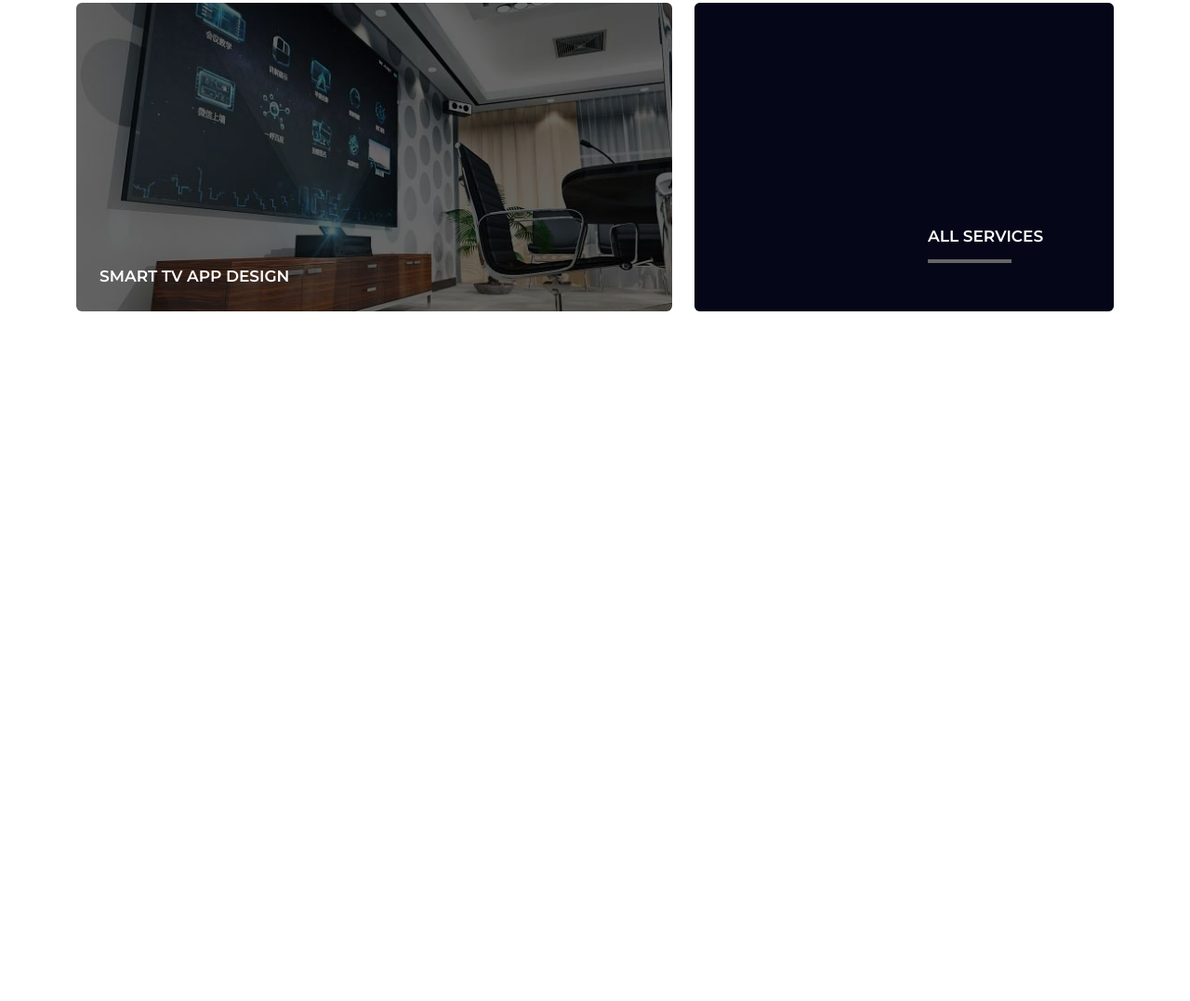
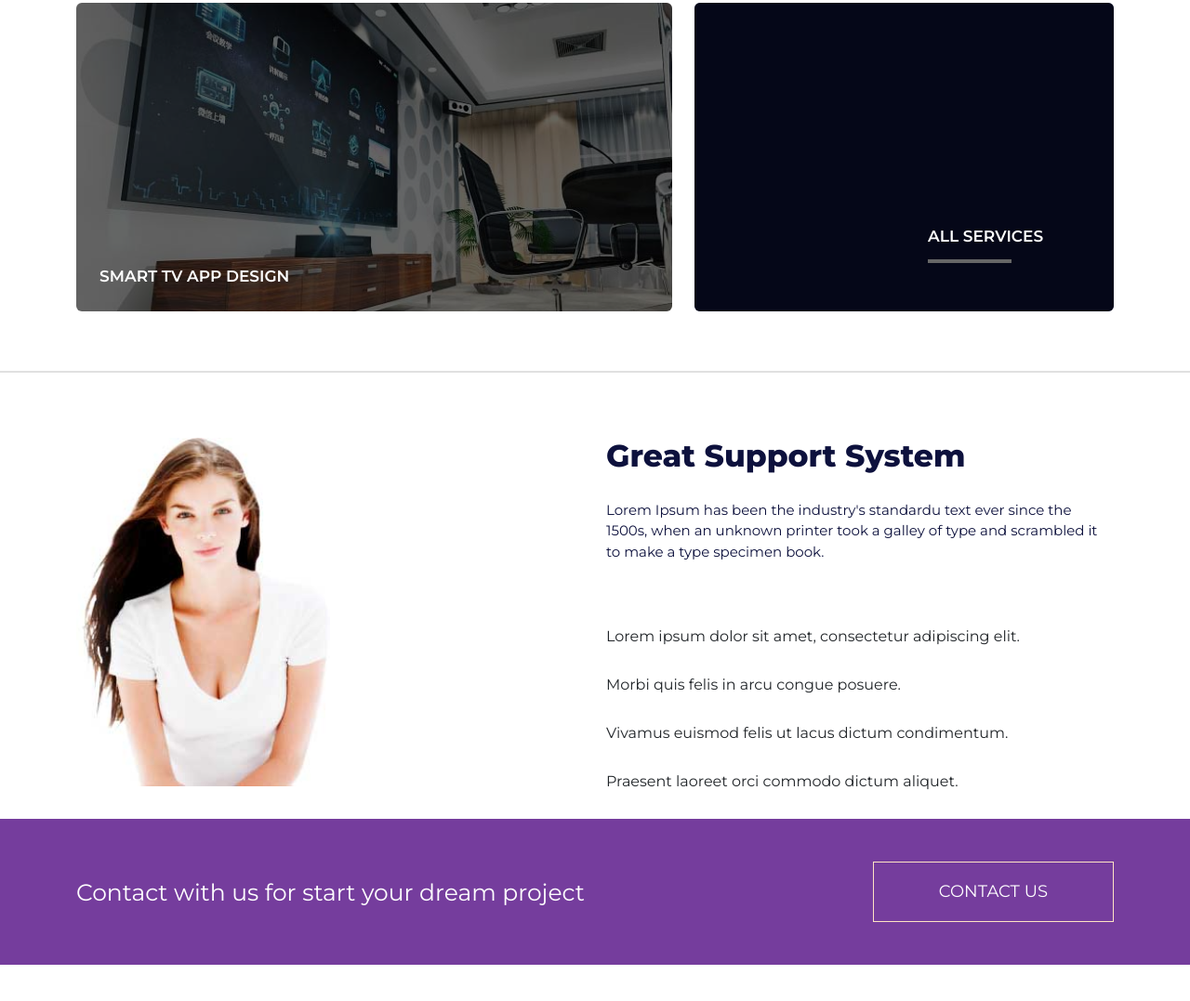
Before and after one commit to Nabab-Sharif/project-7-Agency, a plain HTML site: page index.html in a window 1280 px wide. Shown: the part 2507-3584 px from the top of the page at 93% size. Before the commit the page ends 2906 px from the top, so only its background shows below. Drawn offline with Linux system fonts and the light colour scheme; a web font is replaced by a local one.

Commit message:
done support section

```diff
--- a/css/style.css
+++ b/css/style.css
@@ -438,3 +438,80 @@ nav .navbar-nav .nav-item .active {
 }
 
 /* service section end here */
+
+
+
+/* support section start here */
+#support_part {
+  padding: 70px 0;
+  border-top: 2px solid #e0e0e0;
+}
+
+#support_part .image img {
+  width: 50%;
+}
+
+
+
+
+#support_part .text h4 {
+  color: #0d113d;
+  font-size: 33px;
+  font-weight: 800;
+}
+
+#support_part .text p {
+  color: #0d113d;
+  font-size: 15px;
+  font-weight: 400;
+  margin-top: 27px;
+  width: 532px;
+}
+
+
+#support_part .text ul {
+  margin-top: 68px;
+}
+
+#support_part .text ul li {
+  margin-bottom: 28px;
+}
+
+
+#support_part .contact_part {
+  padding: 46px 0;
+  background: #753d9d;
+}
+
+
+#support_part .contact_part .container {
+  display: flex;
+  justify-content: space-between;
+  align-items: center;
+}
+
+
+#support_part .contact_part h3 {
+  color: #ffffff;
+  font-size: 25px;
+  font-weight: 400;
+}
+
+
+#support_part .contact_part a {
+  color: #ffffff;
+  font-size: 18px;
+  font-weight: 400;
+  padding: 18px 70px;
+  background-color: #753d9d;
+  border: 1px solid bisque;
+  text-transform: uppercase;
+}
+
+
+
+
+
+
+
+/* support section  end  here */
--- a/index.html
+++ b/index.html
@@ -185,7 +185,7 @@
   <section id="slogan_part">
     <div class="text">
       <h3>A mobile first digital products lab.</h3>
-    <a href="#">LEARN MORE</a>
+      <a href="#">LEARN MORE</a>
     </div>
   </section>
   <!-- slogan section end here -->
@@ -259,6 +259,45 @@
 
 
 
+  <!-- support section start here -->
+  <section id="support_part">
+
+
+    <div class="container">
+      <div class="row">
+        <div class="col-lg-6">
+          <div class="image">
+            <img src="images/agencyPerson.jpg" alt="agencyPerson.jpg">
+          </div>
+        </div>
+
+        <div class="col-lg-6">
+          <div class="text">
+            <h4>Great Support System</h4>
+            <p>Lorem Ipsum has been the industry's standardu text ever since the 1500s, when an unknown printer took a
+              galley of type and scrambled it to make a type specimen book.
+            </p>
+            <ul>
+              <li>Lorem ipsum dolor sit amet, consectetur adipiscing elit.</li>
+              <li>Morbi quis felis in arcu congue posuere.</li>
+              <li>Vivamus euismod felis ut lacus dictum condimentum.</li>
+              <li>Praesent laoreet orci commodo dictum aliquet.</li>
+            </ul>
+          </div>
+        </div>
+      </div>
+    </div>
+
+    <div class="contact_part">
+      <div class="container">
+        <h3>Contact with us for start your dream project</h3>
+        <a href="#">Contact Us</a>
+      </div>
+    </div>
+
+  </section>
+  <!-- support section end here -->
+
 
 
   <!-- bootstrap js link here -->
```
Also changed, not shown: images/agencyPerson.jpg (added).
